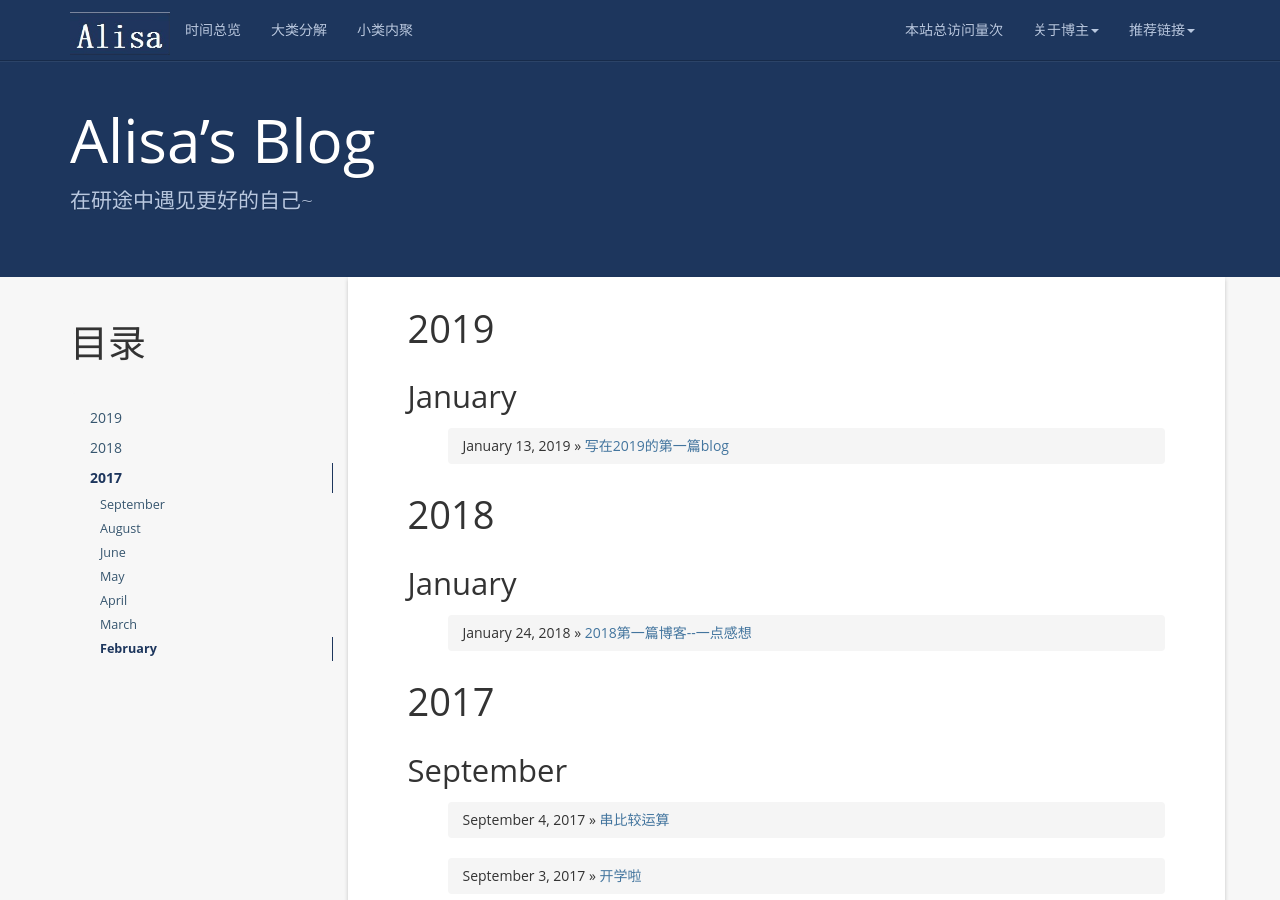
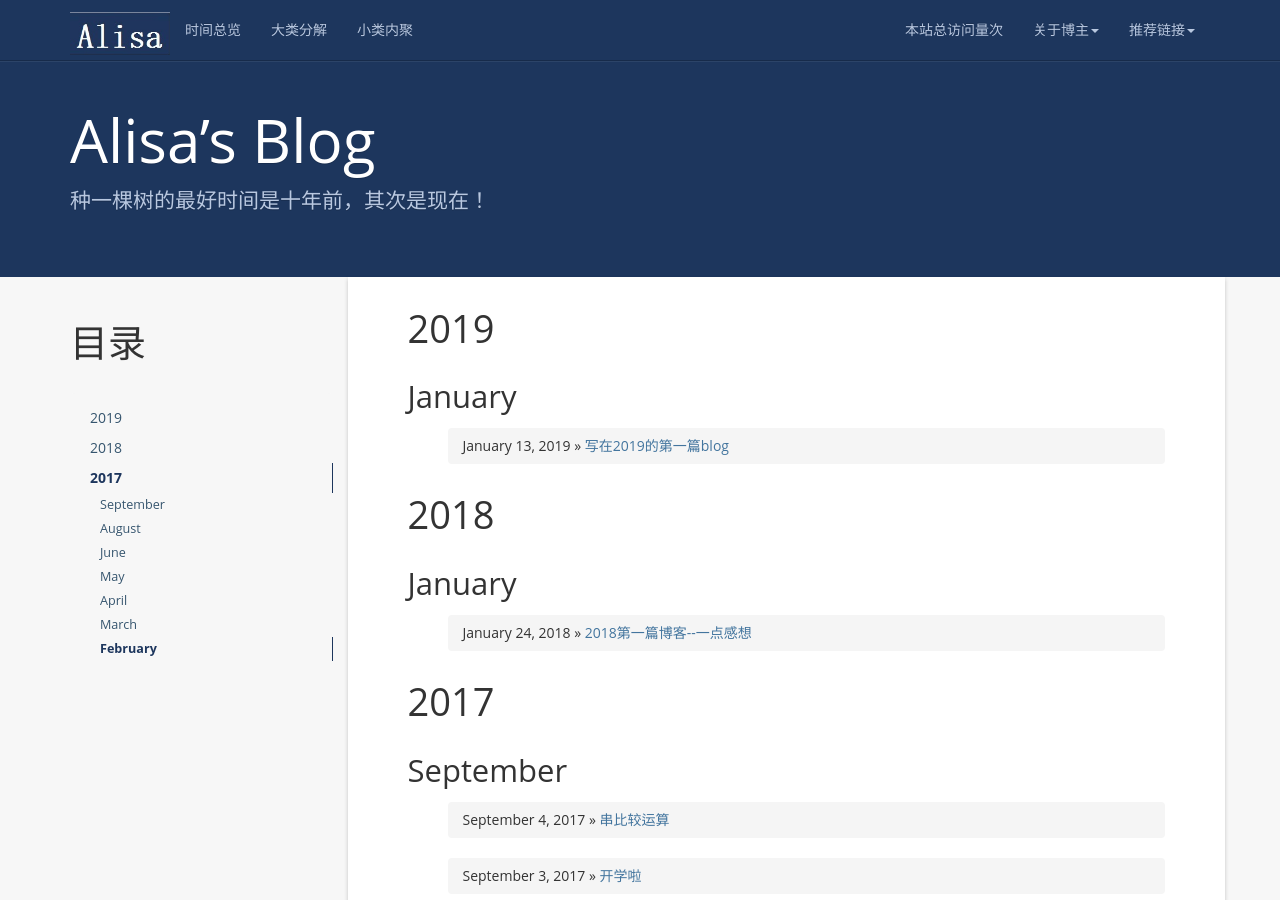
Before and after one commit to Katherine001/katherine001.github.io, a Jekyll site: the page built from index.html, in a window 1280 px wide and 900 px high. Built offline with Jekyll 4.4.1, drawn with Linux system fonts in a browser that asks for light colours; nearby versions of some CDN libraries; a script that is not in the unit is left out; the list of posts is cut into pages by our own code; comment, search, counter and statistics services are not loaded.

Commit message:
Update _config.yml
2

```diff
--- a/_config.yml
+++ b/_config.yml
@@ -3,7 +3,7 @@ name: Alisa’s Blog
 email: Alisaljn@126.com
 author: Alisa
 baseurl: ""
-description: 在研途中遇见更好的自己~
+description: 种一棵树的最好时间是十年前，其次是现在！
 meta_description: Alisa;个人博客;
 motto: It's our wits that make us men.
 banner: 学而不思则罔，思而不学则殆。
```
